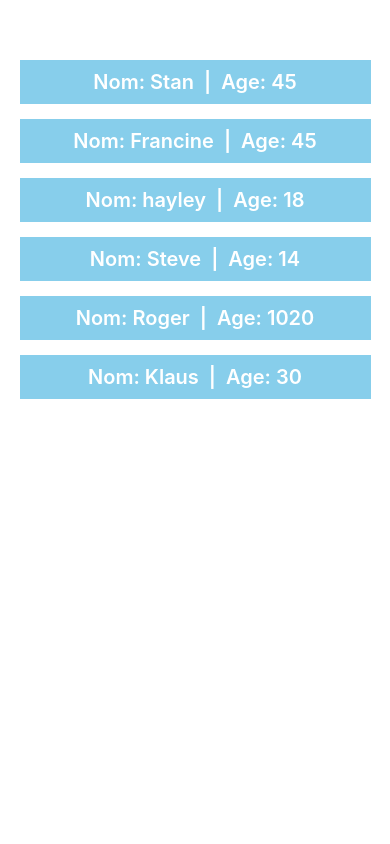
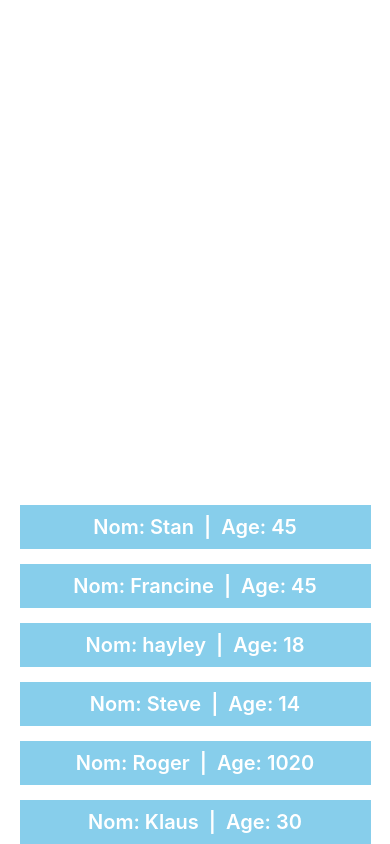
Before and after one commit to thomasaugot/react-native-playground, a React Native app: screen / in a window 390 px wide. Built offline with nearby package versions, Linux system fonts and the light colour scheme.

Commit message:
ex 2 done

```diff
--- a/App.js
+++ b/App.js
@@ -33,8 +33,9 @@ export default function App() {
 const styles = StyleSheet.create({
   container: {
     alignItems: "center",
+    justifyContent: "flex-end",
+    flex: 1,
     gap: 15,
-    marginTop: 60,
   },
   charElement: {
     padding: 10,
```
